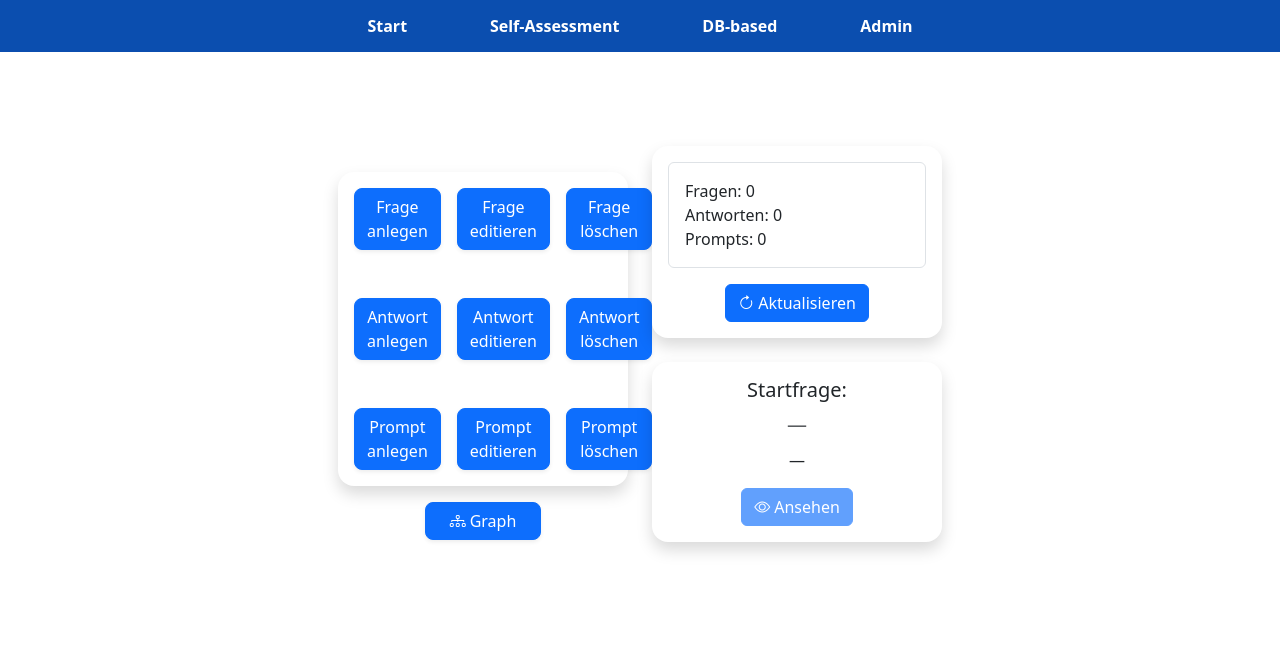
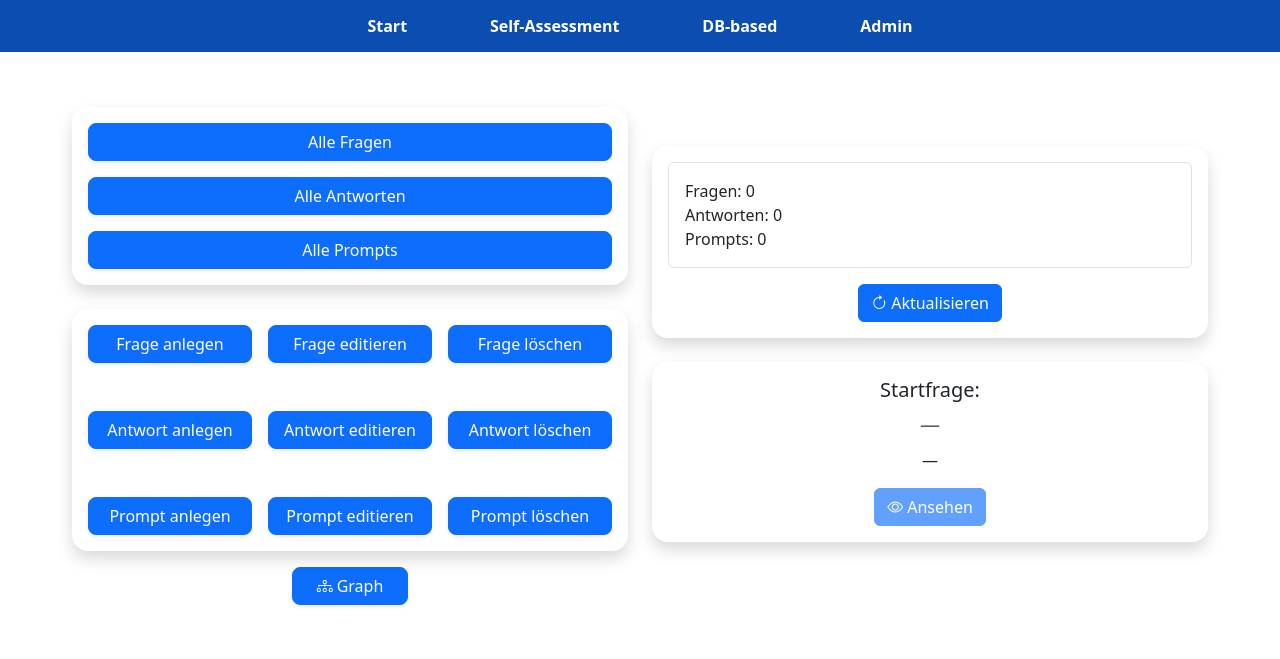
Before and after one commit to YorckZ/Sandboxbox, a Flask app: page /dashboard in a window 1280 px wide. Shown: the part 68-727 px from the top of the page. Run offline with Flask 3, Linux system fonts and the light colour scheme; data that the repository does not hold is empty.

Commit message:
Widened Dashboard.

```diff
--- a/main.py
+++ b/main.py
@@ -48,7 +48,7 @@ def new():
 
 @app.route('/dashboard')
 def dashboard():
-    return render_template('dashboard.html')
+    return render_template('dashboard.html', full_width=True)
 
 @app.route("/counts")
 def counts():
--- a/static/style.css
+++ b/static/style.css
@@ -153,3 +153,8 @@ button:hover {
 .dropdown-y:hover .dropbtn {
     background-color: #4075C0;
 }
+
+/* Dashboard Übersicht card */
+.dashboard-overview-card {
+    background-color: #eef6ff; /* clearly brighter than white */
+}
--- a/templates/dashboard.html
+++ b/templates/dashboard.html
@@ -14,14 +14,35 @@
   .stats-pre { white-space: pre-line; margin: 0; }
 </style>
 
-<div class="container-fluid my-4">
+<!--<div class="container-fluid my-4">-->
+<div class="container-fluid my-4 px-5">
   <div class="row">
     <!-- Left half: actions card + Graph button -->
     <div class="col-12 col-lg-6 dash-split d-flex flex-column align-items-stretch justify-content-center">
       <div class="w-100">
+
+        <!-- NEW: Übersicht Card -->
+        <div class="card shadow rounded-4 border-0 mb-4 dashboard-overview-card">
+          <div class="card-body">
+            <div class="d-grid gap-3">
+              <a href="/fragen_liste" class="btn btn-primary rounded-3 shadow-sm">
+                Alle Fragen
+              </a>
+              <a href="/antworten_liste" class="btn btn-primary rounded-3 shadow-sm">
+                Alle Antworten
+              </a>
+              <a href="/prompts_liste" class="btn btn-primary rounded-3 shadow-sm">
+                Alle Prompts
+              </a>
+            </div>
+          </div>
+        </div>
+
+        <!-- EXISTING: Actions Card -->
         <div class="card shadow rounded-4 border-0">
           <div class="card-body">
             <div class="dash-grid">
+
               <!-- Fragen -->
               <a href="/anlegen_frage"   class="btn btn-primary rounded-3 shadow-sm">Frage anlegen</a>
               <a href="/edit_frage"      class="btn btn-primary rounded-3 shadow-sm">Frage editieren</a>
--- a/templates/index.html
+++ b/templates/index.html
@@ -96,18 +96,29 @@
     </div>
 
 
-<!--    Main Content Frame-->
+    <!-- Main Content Frame -->
     <div class="row">
+      {% if full_width %}
+        <div class="col-12">
+      {% else %}
         <div class="col-3"></div>
         <div class="col-6">
-            <div id="main-content">
-                {% block content %}
-                <!-- Dynamic Content Goes Here -->
-                {% endblock %}
-            </div>
+      {% endif %}
+
+          <div id="main-content" class="{% if full_width %}px-4{% endif %}">
+            {% block content %}
+            <!-- Dynamic Content Goes Here -->
+            {% endblock %}
+          </div>
+
+      {% if full_width %}
+        </div>
+      {% else %}
         </div>
         <div class="col-3"></div>
+      {% endif %}
     </div>
+
 
 </body>
 </html>
```
